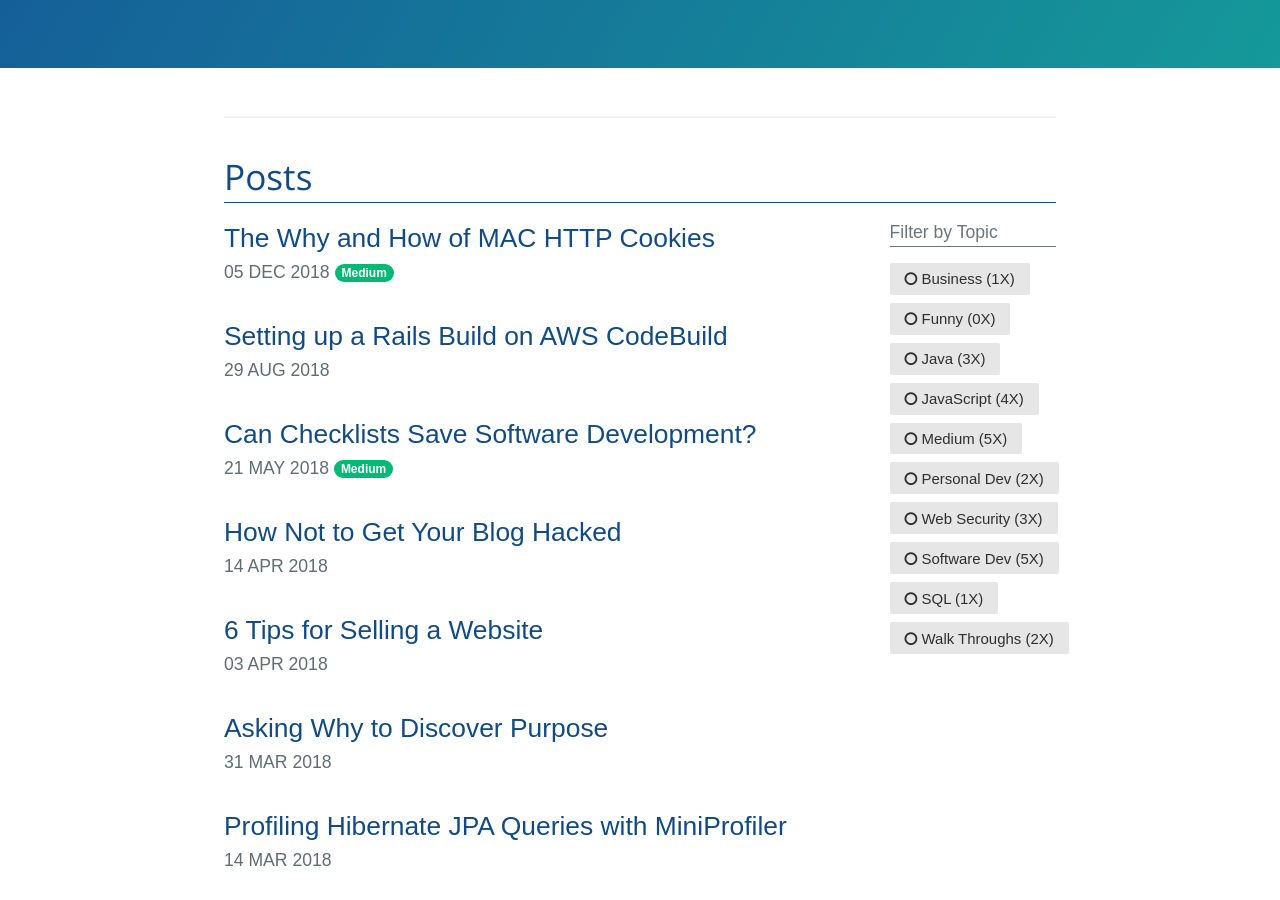
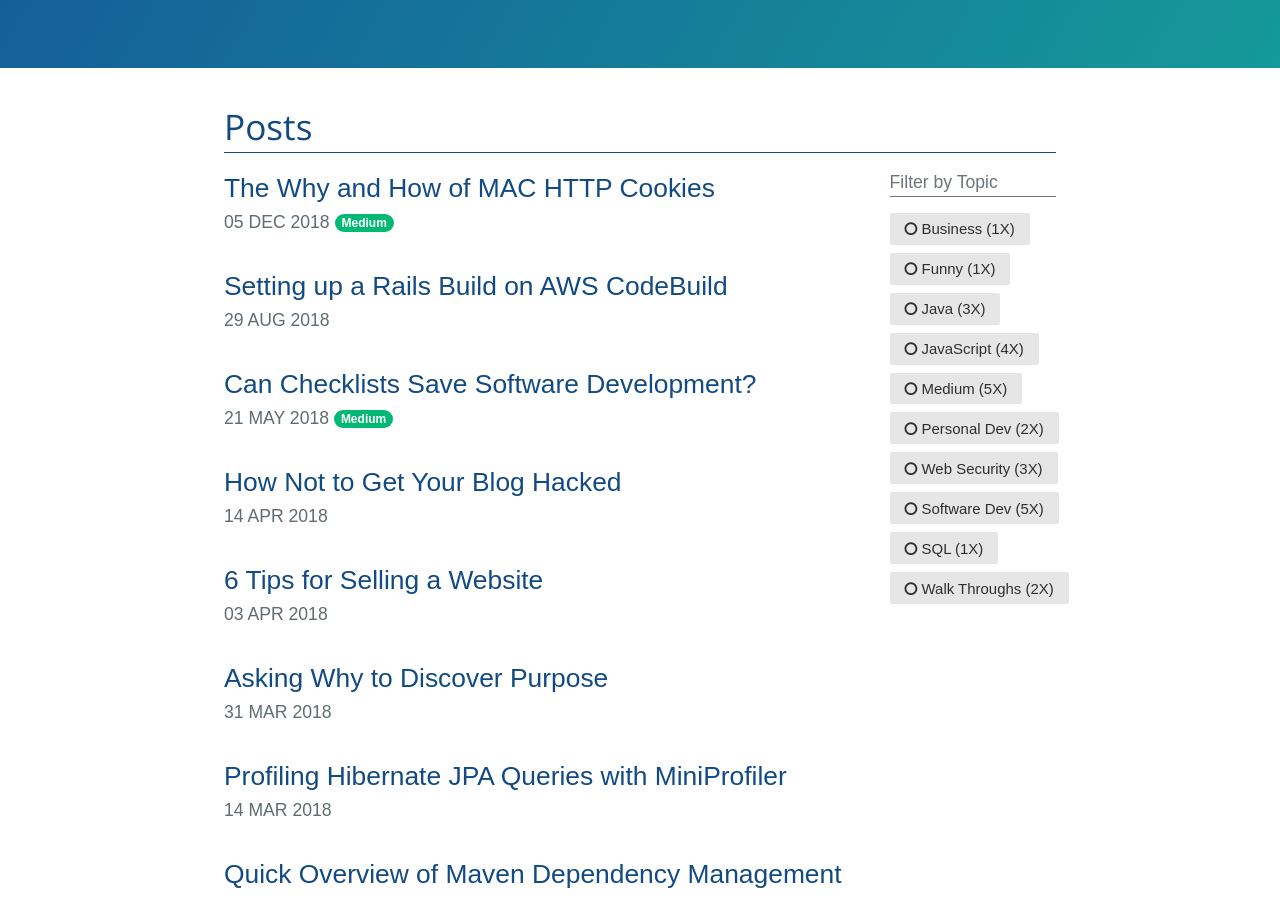
Before and after one commit to jonmbake/jonbake.com, a Jekyll site: the page built from index.md, in a window 1280 px wide and 900 px high, scrolled down 315 px. Built offline with Jekyll 4.4.1, drawn with Linux system fonts in a browser that asks for light colours.

Commit message:
Remove blank h1 on Posts page

```diff
--- a/_layouts/default.html
+++ b/_layouts/default.html
@@ -26,9 +26,11 @@
     </section>
 
     <section class="main-content">
-      <h1>{{ page.title }}</h1>
-      {% include social-share.html %}
-      <hr/>
+      {% if page.is_post %}
+        <h1>{{ page.title }}</h1>
+        {% include social-share.html %}
+        <hr/>
+      {% endif %}
       {{ content }}
       {% include social-share.html %}
       <footer class="site-footer">
```
Also changed, not shown: blog/_posts/2018-04-14-how-not-to-get-hacked.md (+1 -0 lines).
